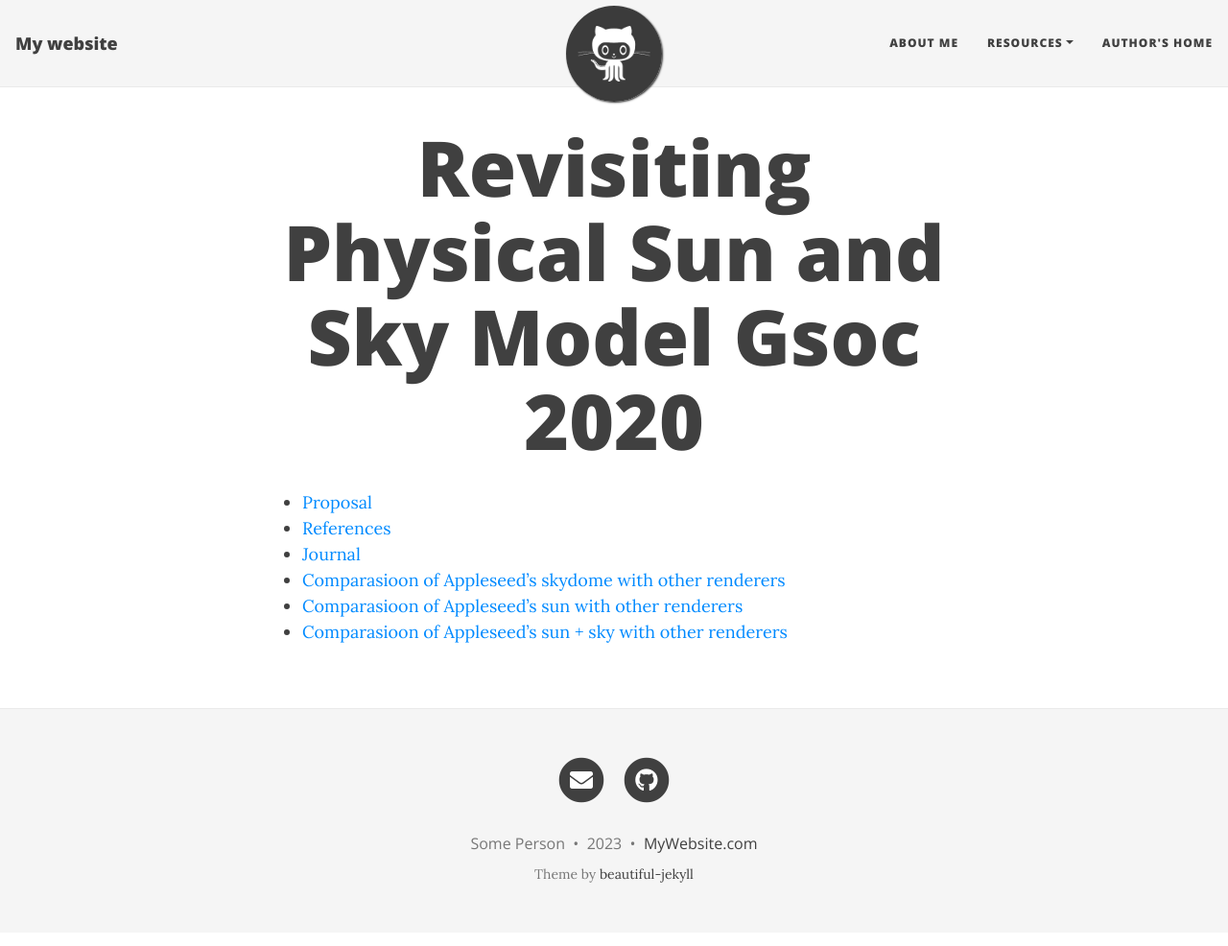
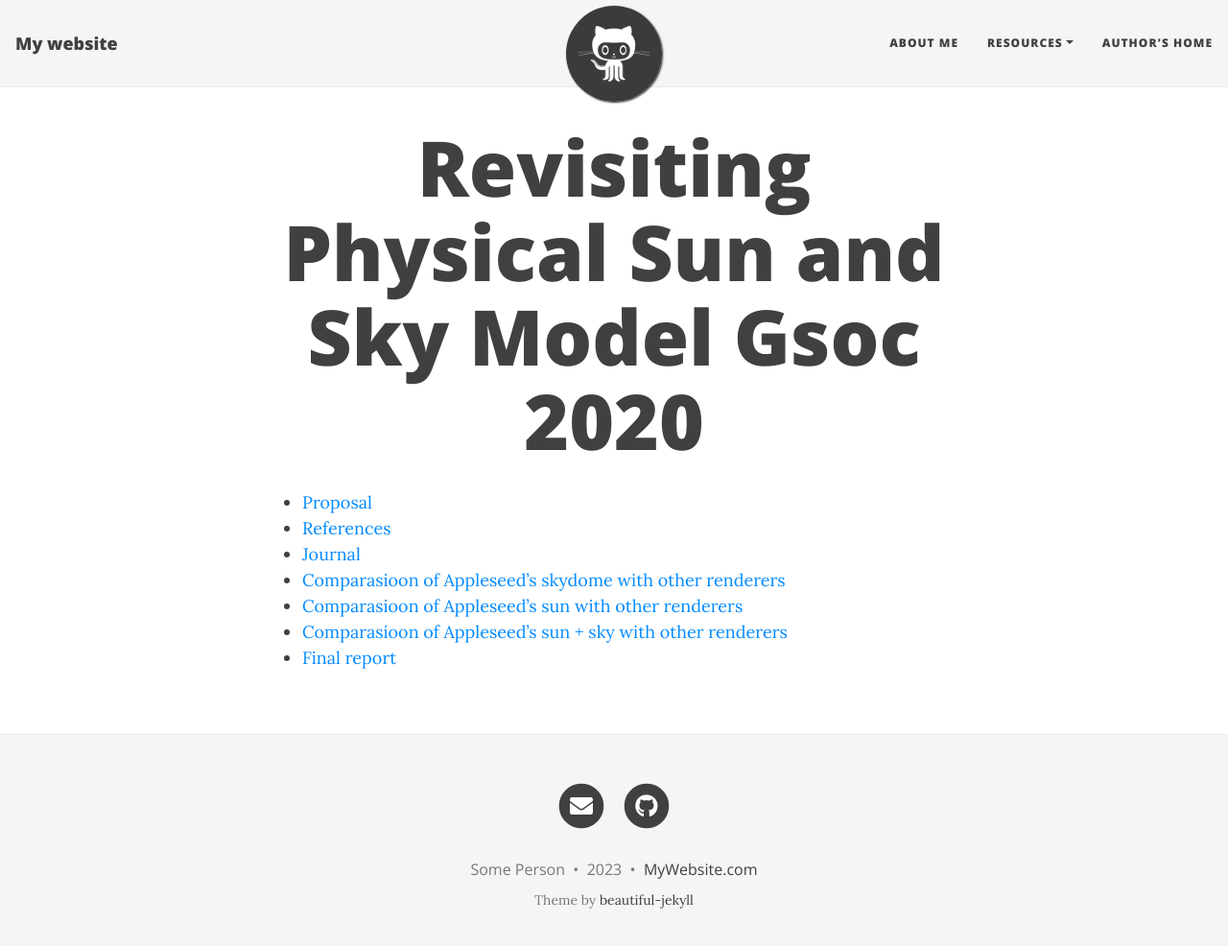
Before and after one commit to mororo250/Gsoc-sun-sky, a Jekyll site: the page built from index.md, in a window 1280 px wide and 999 px high. Shown: the top 986 px of the window at 96% size. Built offline with Jekyll 4.4.1, drawn with Linux system fonts in a browser that asks for light colours; nearby versions of some CDN libraries; the list of posts is cut into pages by our own code.

Commit message:
Update index.md

```diff
--- a/index.md
+++ b/index.md
@@ -9,3 +9,4 @@ title: Revisiting Physical Sun and Sky Model Gsoc 2020
 - [Comparasioon of Appleseed's skydome with other renderers](https://mororo250.github.io/Gsoc-sun-sky/Appleseed_comparison/appleseed_compare)
 - [Comparasioon of Appleseed's sun with other renderers](https://mororo250.github.io/Gsoc-sun-sky/Appleseed_sun_comparison/appleseed_compare)
 - [Comparasioon of Appleseed's sun + sky with other renderers](https://mororo250.github.io/Gsoc-sun-sky/Applessed_sun_sky_comparison/appleseed_compare)
+- [Final report](https://github.com/mororo250/Gsoc-sun-sky/blob/master/gsoc_final_report.md)
```
